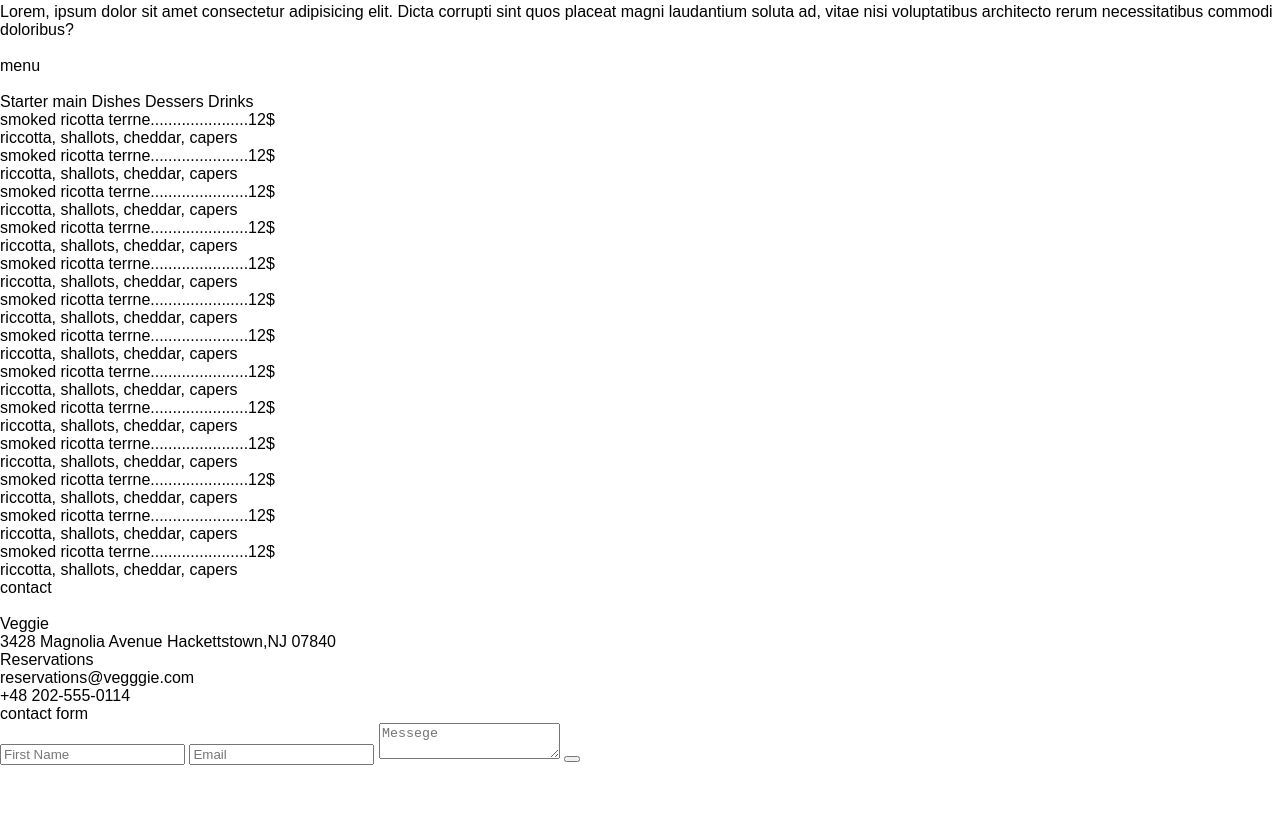
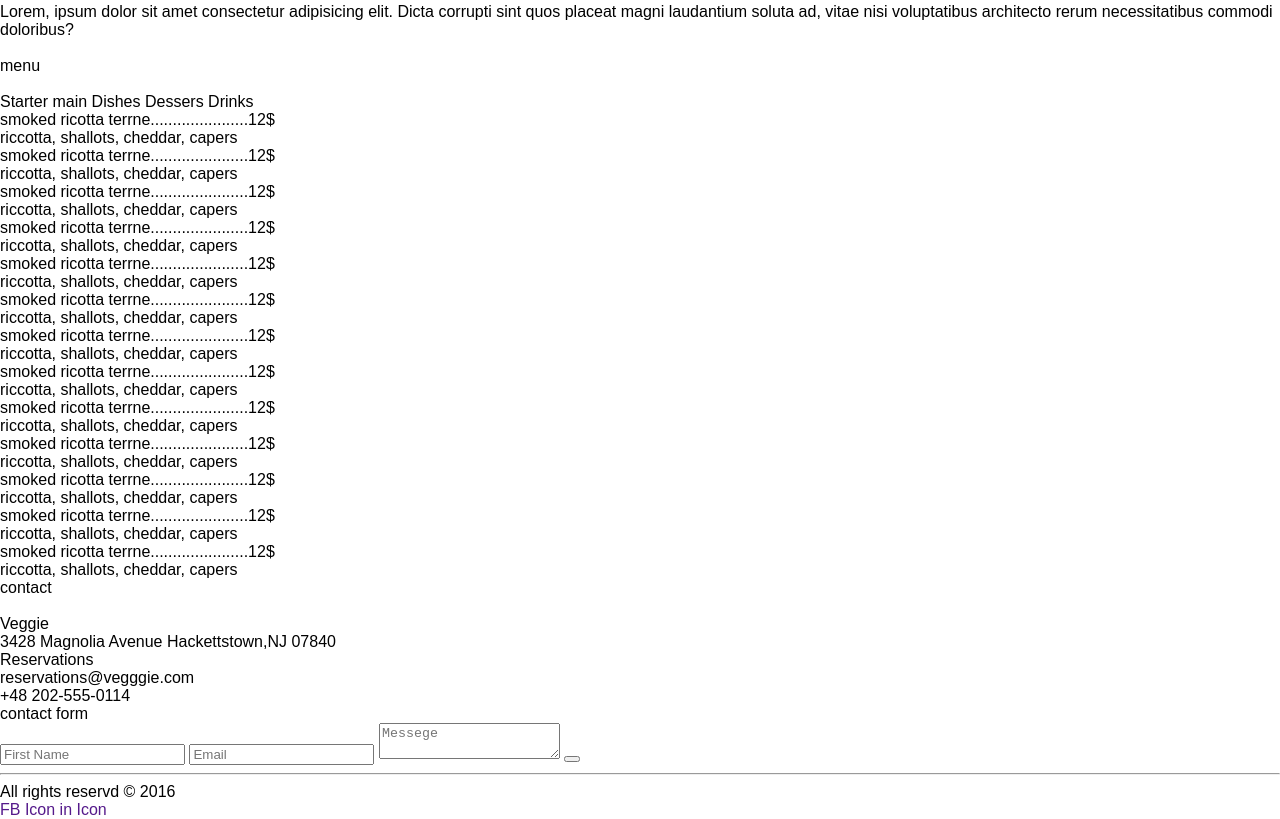
Before and after one commit to nitingaxioned/Task1, a plain HTML site: page index.html in a window 1280 px wide. Shown: the part 321-1140 px from the top of the page. Before the commit the page ends 1086 px from the top, so only its background shows below. Drawn offline with Linux system fonts and the light colour scheme.

Commit message:
footer Created

```diff
--- a/index.html
+++ b/index.html
@@ -171,7 +171,11 @@
 
     <!--footer section start-->
     <footer>
+      <hr>
+      <p> All rights reservd &copy; 2016</p>
 
+      <a href=""> FB Icon</a>
+      <a href=""> in Icon</a>
     </footer>
     <!--footer section end-->
 
```
